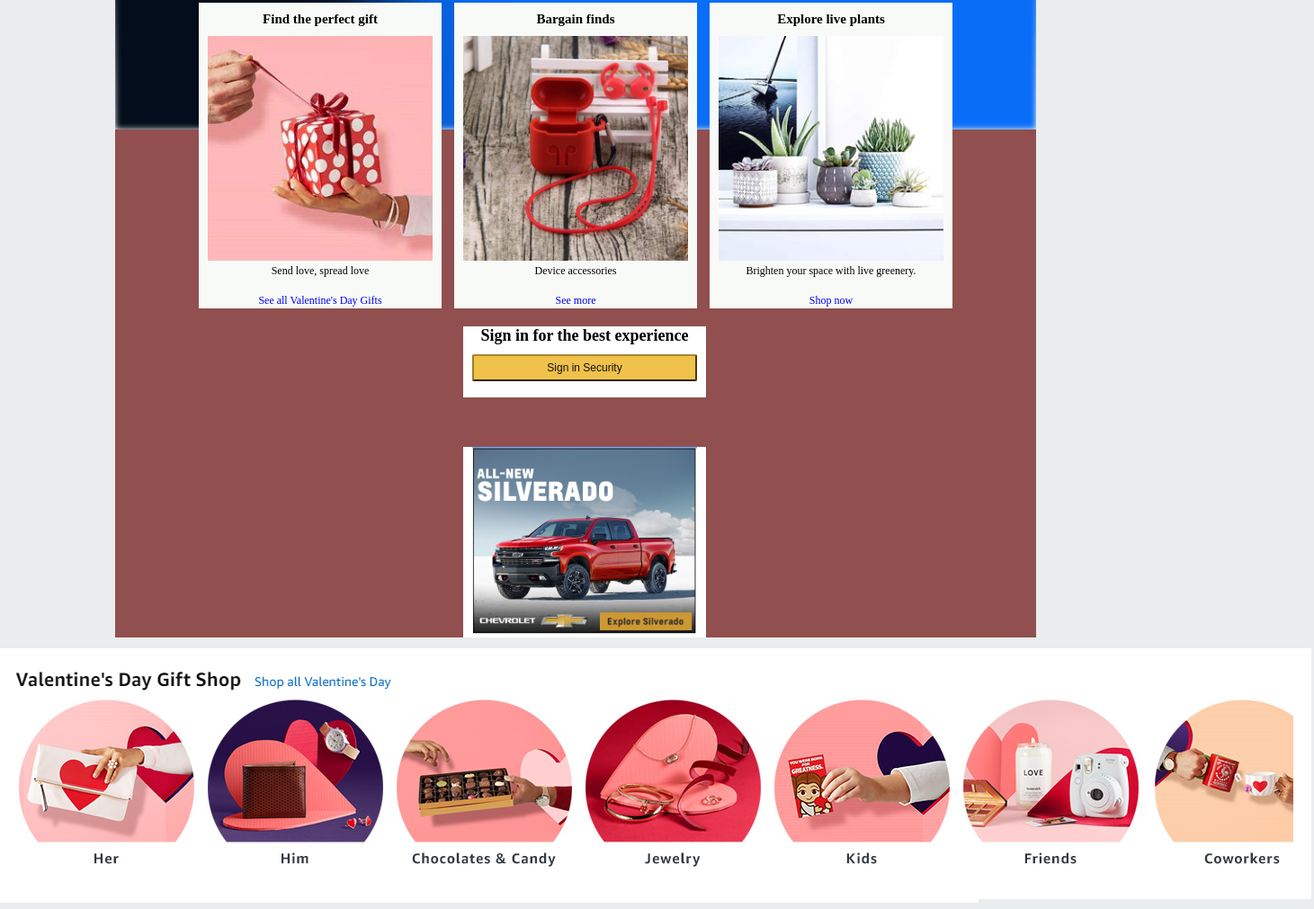
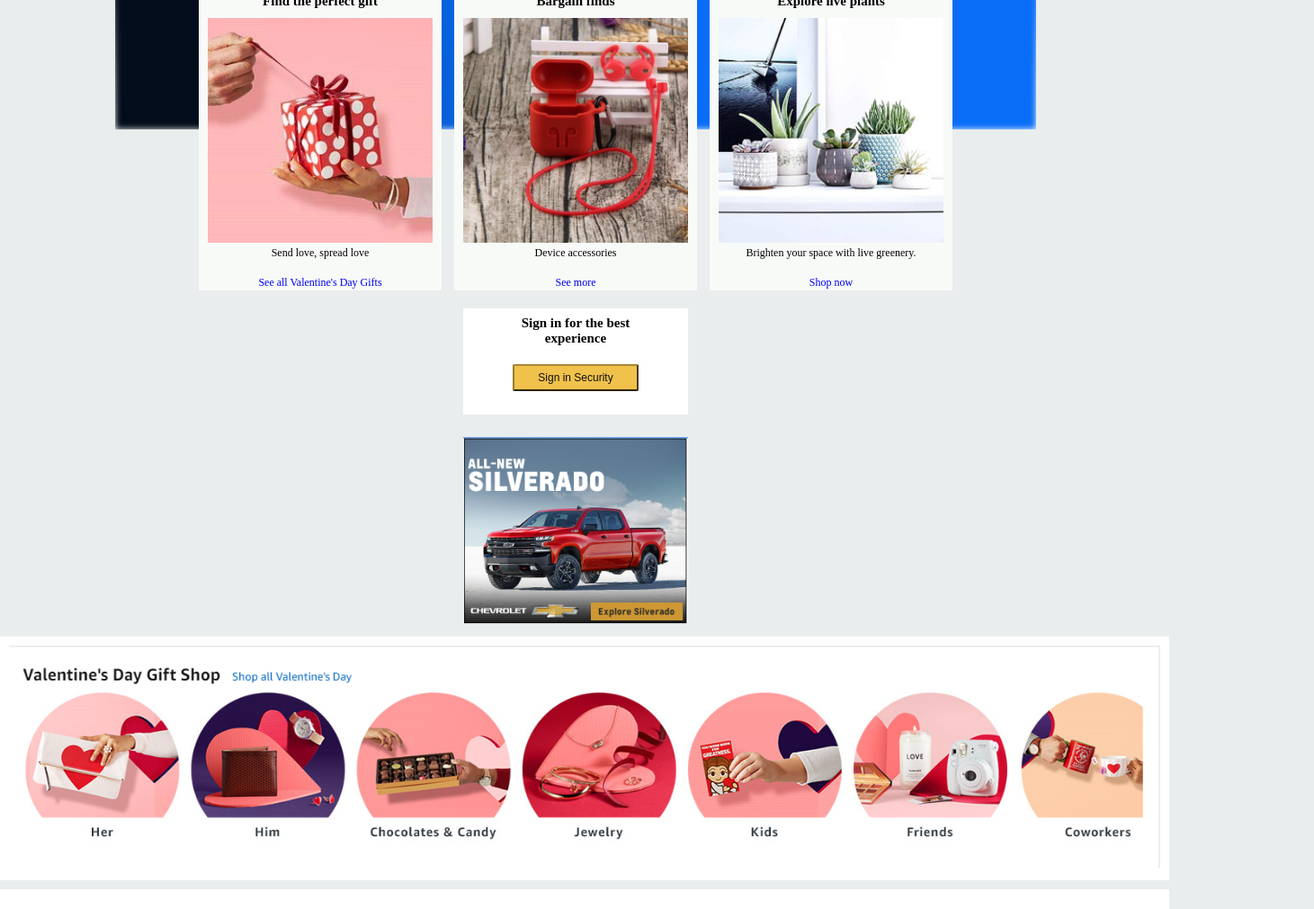
Before and after one commit to joseor13/FakeAmazon, a plain HTML site: page index.html in a window 1280 px wide. Shown: the part 406-1417 px from the top of the page at 90% size, 1461 px wide, since content can reach past the window. Drawn offline with Linux system fonts and the light colour scheme.

Commit message:
bring main-container up

```diff
--- a/index.html
+++ b/index.html
@@ -97,12 +97,12 @@
         .main-body {
             width: 80vw;
             min-height: 650px;
-            background-color: rgb(145, 79, 79);
+            background-color: transparent;
             margin: 0px auto;
         }
         .main-top-items {
             text-align: center;
-            margin-top: -150px;
+            margin-top: -170px;
         }
         .main-top-container > img {
             max-width: 100%;
@@ -115,6 +115,13 @@
             padding: 10px;
             height: 320px;
             margin: 5px;
+        }
+        .top-imag {
+            background-color:  white;
+            display: inline-block;
+            padding: 8px 55px;
+            margin-bottom: 25px;
+
         }
         .main-top-items > li > img {
             max-width: 100%;
@@ -134,36 +141,27 @@
             margin-top: 10px;
             text-align: center;
         }
-        .main-top-items > li > h2, .main-top-items > li > div > h2 {
+        .main-top-items > li > img, .main-bottom-container > li > img {
+            max-width: 100%;
+        }
+        .main-top-items > li > h2, .main-top-items > li > span > h2 {
             font-size: 15px;
             margin-bottom: 10px;
             }
-        .main-top-items > li > p, .main-top-items > li > a, .main-top-items > li > div  {
+        .main-top-items > li > p, .main-top-items > li > a  {
         font-size: 12px;
          height: 30px
         }
-        .top-imag1 {
-            background-color: white;
-            padding: 0px 10px;
-            margin-bottom: 55px;
-            width: 250px;
-            }
-        .top-imag2 {
-            background-color: white;
-            padding: 0px 10px;
-            width: 250px
-           }
-        .top-imag2 > img {
-            max-width: 100%;
-        }
+
 
         .main-bottom-container {
         list-style-type: none;
         }
         .main-bottom-container > li {
-         width: 85%;
+         width: 100%;
          background-color: white;
          margin: 10px 0px;
+         padding: 10px;
         }
 
         .footer-sider-contaner {
@@ -237,16 +235,16 @@
                     <a href="#">Shop now</a>
                 </li>
                 <li>
-                    <div class="top-imag">
-                        <div class="top-imag1">
+                    <span class="top-imag">
+
                             <h2>Sign in for the best experience</h2>
                             <button class="btn-sign-in" type="button"> Sign in Security</button>
-                        </div>
-                        <div class="top-imag2">
+
+                        </span>
                             <img src="./img/sm_img4.png" alt="img 4">
 
-                        </div>
-                    </div>
+
+
 
                 </li>
             </ul>
```
